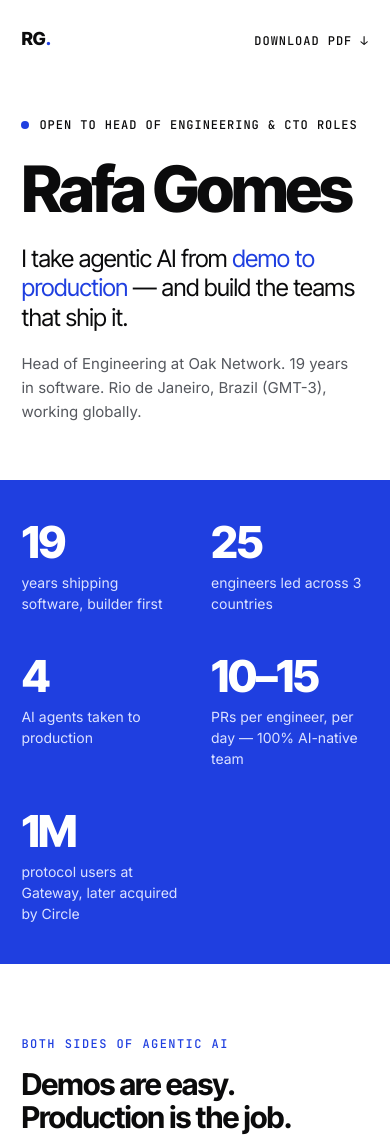
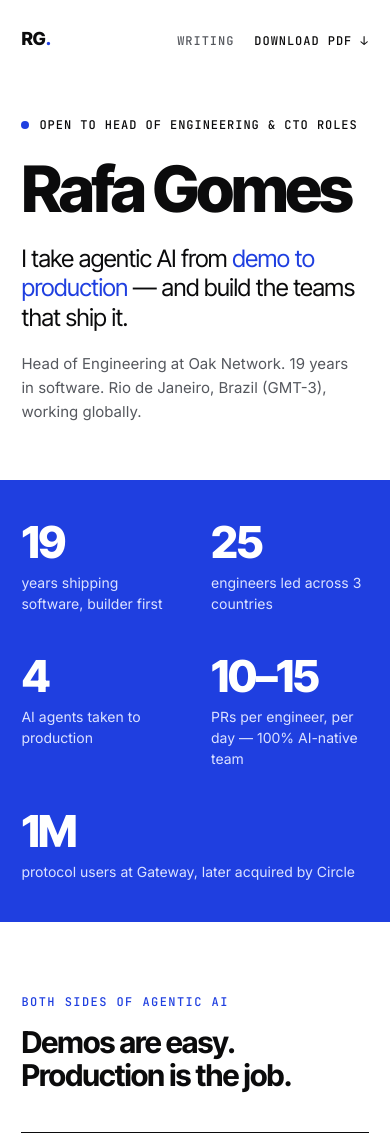
Before and after one commit to rafagomes/rafagomes.github.io, an Astro site: page / in a window 390 px wide. Shown: the top 1137 px of the page. Built offline with nearby package versions, Linux system fonts and the light colour scheme; Astro itself is replaced by a stand-in of ours.

Commit message:
fix: keep the Writing link and balance the stats on phones
Below 720px the home nav hid everything but the PDF link, and the fifth stat sat beside an empty column.

Co-Authored-By: Claude Opus 5.5 <noreply@anthropic.com>

```diff
--- a/src/pages/index.astro
+++ b/src/pages/index.astro
@@ -27,7 +27,7 @@ const socials = [
         <li><a href="#impact">Impact</a></li>
         <li><a href="#experience">Experience</a></li>
         <li><a href="#work">Work</a></li>
-        {posts.length > 0 && <li><a href="/writing/">Writing</a></li>}
+        {posts.length > 0 && <li class="keep"><a href="/writing/">Writing</a></li>}
         <li><a class="cta" href="/resume.pdf" download>Download PDF ↓</a></li>
       </ul>
     </nav>
--- a/src/styles/global.css
+++ b/src/styles/global.css
@@ -158,10 +158,12 @@ footer ul { list-style: none; display: flex; flex-wrap: wrap; justify-content: f
   .details { grid-template-columns: repeat(2, 1fr); }
 }
 @media (max-width: 720px) {
-  nav ul li:not(:last-child) { display: none; }
+  nav ul { gap: 20px; }
+  nav ul li:not(:last-child, .keep) { display: none; }
   .hero { padding-top: 40px; padding-bottom: 56px; gap: 28px; }
   .hero-foot { flex-direction: column; align-items: flex-start; gap: 20px; }
   .band ul { grid-template-columns: repeat(2, 1fr); padding-top: 40px; padding-bottom: 40px; }
+  .band li:last-child:nth-child(odd) { grid-column: 1 / -1; }
   .sides, .experience, .work, .latest { padding-top: 72px; }
   .post-list li { grid-template-columns: 1fr; gap: 8px; }
   .sides-cols, .cards { flex-direction: column; }
```
Also changed, not shown: docs/specs/001_static-posts.md (+1 -1 lines).
